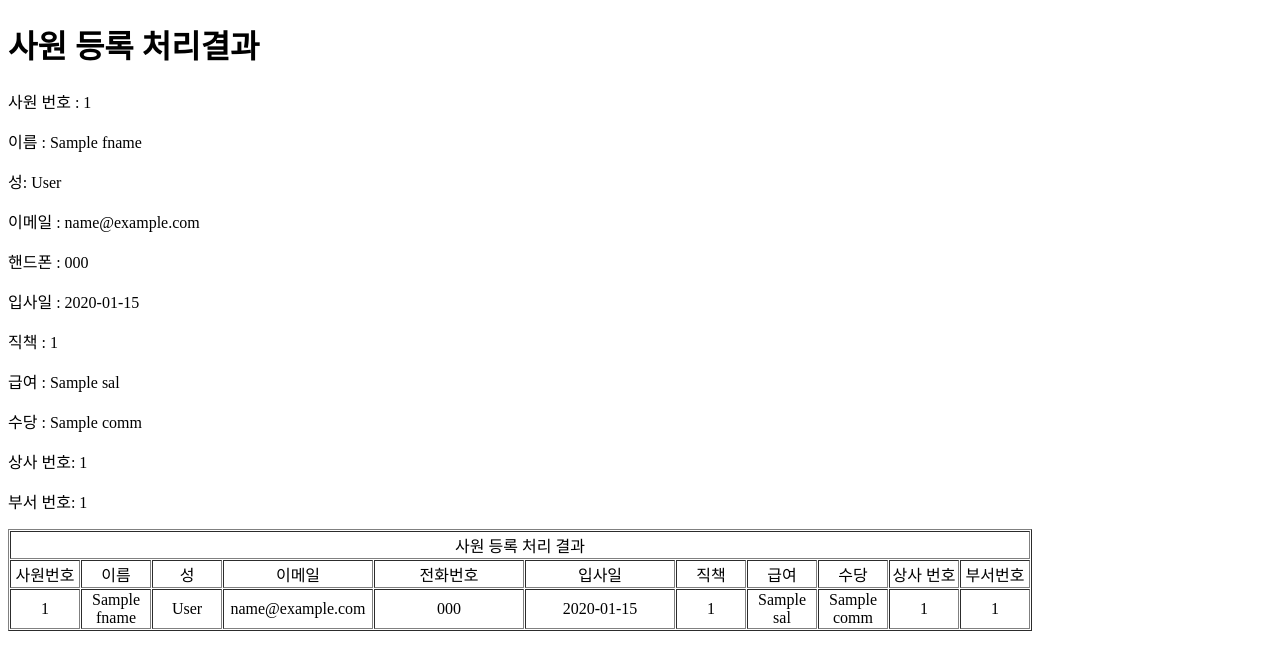
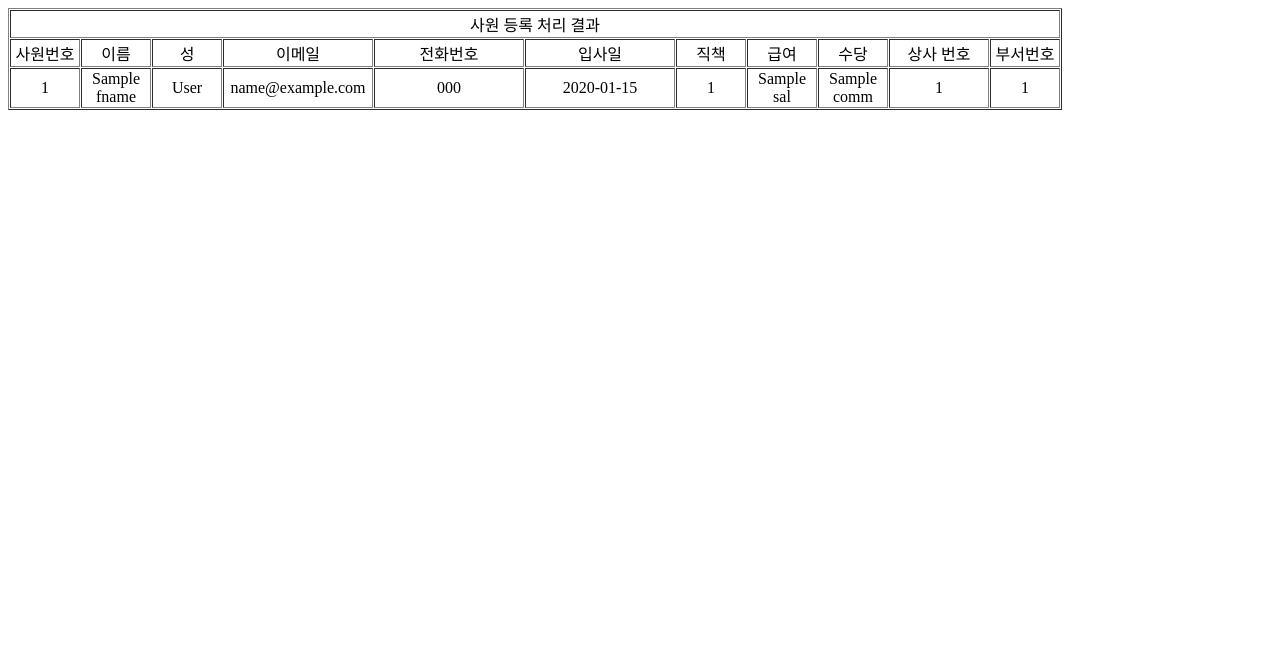
Before and after one commit to Hy30k92/frontends, a FastAPI app: template views/templates/emp/empresult.html in a window 1280 px wide. Shown: the top 670 px of the page. Run offline with FastAPI, Linux system fonts and the light colour scheme; the template is opened without the code that fills it: most values are stand-ins (such as "Sample title", 1, 10 or a date in 2020).

Commit message:
sungjuk, emp 처리결과 를 table 태그로 출력

```diff
--- a/views/templates/emp/empresult.html
+++ b/views/templates/emp/empresult.html
@@ -5,24 +5,24 @@
     <title>emp</title>
 </head>
 <body>
-    <h1>사원 등록 처리결과</h1>
-    <p>사원 번호 : {{ emp.empid }}</p>
-    <p>이름 : {{ emp.fname }} </p>
-    <p>성: {{ emp.lname }} </p>
-    <p>이메일 : {{ emp.email }} </p>
-    <p>핸드폰 : {{ emp.phone }} </p>
-    <p>입사일 : {{ emp.hdate }} </p>
-    <p>직책 : {{ emp.jobid }} </p>
-    <p>급여 : {{ emp.sal }} </p>
-    <p>수당 : {{ emp.comm }} </p>
-    <p>상사 번호: {{ emp.mgrid }} </p>
-    <p>부서 번호: {{ emp.deptid }} </p>
+<!--    <h1>사원 등록 처리결과</h1>-->
+<!--    <p>사원 번호 : {{ emp.empid }}</p>-->
+<!--    <p>이름 : {{ emp.fname }} </p>-->
+<!--    <p>성: {{ emp.lname }} </p>-->
+<!--    <p>이메일 : {{ emp.email }} </p>-->
+<!--    <p>핸드폰 : {{ emp.phone }} </p>-->
+<!--    <p>입사일 : {{ emp.hdate }} </p>-->
+<!--    <p>직책 : {{ emp.jobid }} </p>-->
+<!--    <p>급여 : {{ emp.sal }} </p>-->
+<!--    <p>수당 : {{ emp.comm }} </p>-->
+<!--    <p>상사 번호: {{ emp.mgrid }} </p>-->
+<!--    <p>부서 번호: {{ emp.deptid }} </p>-->
 
     <table border="1"  cellspacing="1">
         <colgroup>
             <col width="70px"> <col width="70px"> <col width="70px"> <col width="150px">
             <col width="150px"><col width="150px"> <col width="70px"> <col width="70px">
-            <col width="70px"> <col width="70px"> <col width="70px">
+            <col width="70px"> <col width="100px"> <col width="70px">
         </colgroup>
         <tr align="center">
             <td colspan="11">사원 등록 처리 결과</td>
--- a/views/templates/sungjuk/result.html
+++ b/views/templates/sungjuk/result.html
@@ -5,15 +5,14 @@
 
 </head>
 <body>
-
-    <h1>성적 처리 결과</h1>
+   <!-- <h1>성적 처리 결과</h1>
     <p>이름 : {{ sj.name }}</p>
     <p>국어 : {{ sj.kor }}</p>
     <p>영어 : {{ sj.eng }}</p>
     <p>수학 : {{ sj.mat }}</p>
     <p>합계 : {{ sj.tot }}</p>
     <p>평균 : {{ sj.avg }}</p>
-    <p>성적 : {{ sj.grd }}</p>
+    <p>성적 : {{ sj.grd }}</p>-->
 
     <table border="1"  cellspacing="1">
         <colgroup>
@@ -37,6 +36,7 @@
             <td>{{ sj.mat }}</td> <td>{{ sj.tot }}</td> <td>{{ sj.avg }}</td> <td> {{ sj.grd }}</td>
         </tr>
 
+
     </table>
 </body>
 </html>
```
